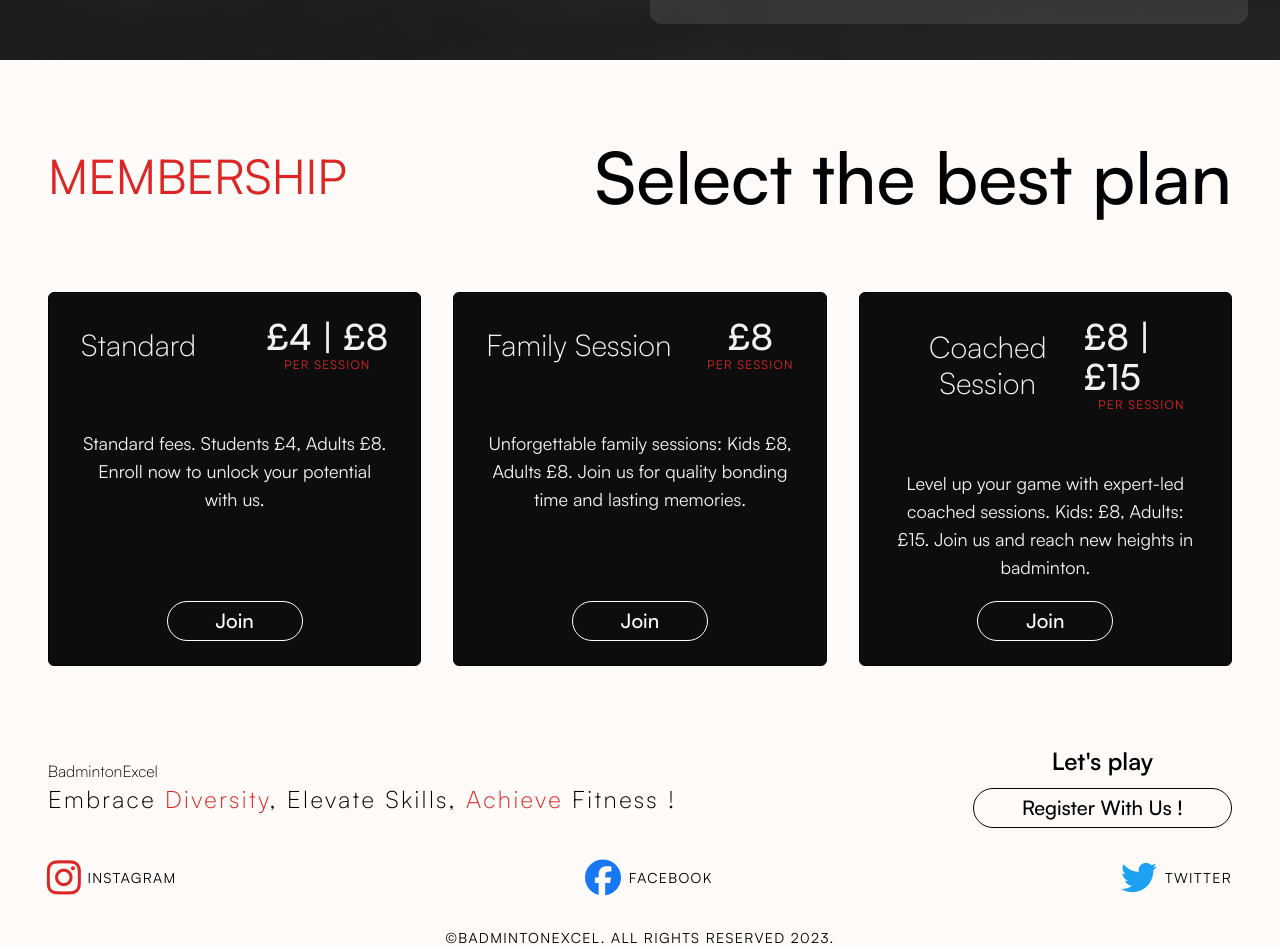
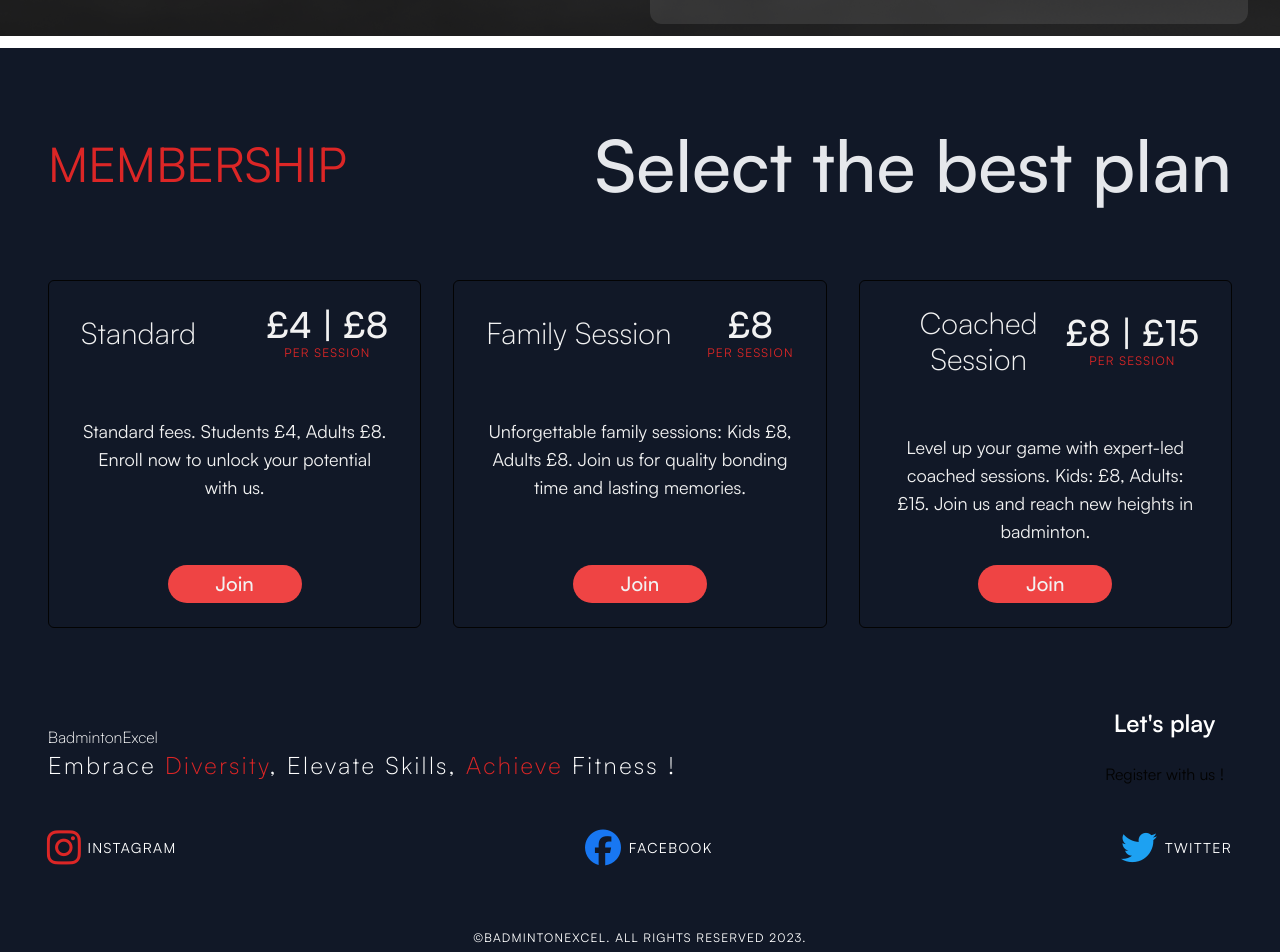
Before and after one commit to fola4/excel, a React (Vite) app: page /membership in a window 1280 px wide. Shown: the part 740-1692 px from the top of the page. Built offline with nearby package versions, Linux system fonts and the light colour scheme.

Commit message:
edit footer color edit main page quotes

```diff
--- a/src/components/CardPlan.jsx
+++ b/src/components/CardPlan.jsx
@@ -2,13 +2,13 @@ import React from "react";
 
 function CardPlan({ name, price, description }) {
   return (
-    <div className="flex max-w-xl flex-col gap-y-14 rounded-md border border-black bg-[hsl(0,0%,5%)] px-8 py-6 text-[hsl(0,0%,95%)]">
+    <div className="flex max-w-xl flex-col gap-y-14 rounded-md border border-black bg-gray-900 px-8 py-6 text-[hsl(0,0%,95%)]">
       {/* Card Top */}
       <div className="flex flex-col items-center justify-between md:flex-row">
         <div className="text-center text-3xl font-extralight">{name}</div>
 
         <div className="flex flex-col items-center">
-          <div className="text-4xl font-medium">{price}</div>
+          <div className="whitespace-nowrap text-4xl font-medium">{price}</div>
           <div className="text-xs uppercase tracking-widest text-red-600">
             per session
           </div>
@@ -21,7 +21,7 @@ function CardPlan({ name, price, description }) {
 
         <div>
           <a href="/membership#">
-            <button className="btn3 border-white bg-transparent text-white hover:border-red-600 hover:bg-white hover:text-black">
+            <button className=" rounded-[40px] bg-red-500 px-12 py-[5px] text-xl font-medium capitalize transition hover:border-red-600 hover:bg-red-500 hover:text-black">
               Join
             </button>
           </a>
--- a/src/components/Footer.jsx
+++ b/src/components/Footer.jsx
@@ -6,12 +6,12 @@ import { Link } from "react-router-dom";
 
 function Footer() {
   return (
-    <footer className="bg-[#fefbf8] px-12">
+    <footer className="mt-3 bg-gray-900 px-12 text-white">
       <div className="mb-20 flex w-full flex-col justify-between">
         <div className="my-20 items-center justify-between text-center lg:flex">
           <span className="text-2xl text-red-600 md:text-5xl">MEMBERSHIP</span>
 
-          <p className="text-2xl font-medium text-black md:text-7xl">
+          <p className="text-2xl font-medium text-gray-200 md:text-7xl">
             Select the best plan
           </p>
         </div>
@@ -65,7 +65,7 @@ function Footer() {
         </ul>
       </div>
 
-      <p className="my-8 text-center text-sm uppercase tracking-widest">
+      <p className="py-8 text-center text-xs uppercase tracking-widest">
         &copy;BadmintonExcel. All Rights Reserved 2023.
       </p>
     </footer>
--- a/src/index.css
+++ b/src/index.css
@@ -33,7 +33,7 @@ header {
   background-image: url(./assets/images/saif71-com-DHj4B4d-Gaw-unsplash.jpg);
   background-size: cover;
   background-position: top;
-  @apply px-0 lg:h-screen;
+  @apply px-0;
 }
 
 #team {
@@ -55,12 +55,6 @@ header {
   background-size: cover;
   background-position: top;
   height: 100vh;
-}
-
-@layer utilities {
-  .btn3 {
-    @apply inline-block rounded-[40px] border px-12 py-[5px] text-xl font-medium capitalize transition;
-  }
 }
 
 #main-page {
--- a/src/pages/About.jsx
+++ b/src/pages/About.jsx
@@ -5,15 +5,15 @@ import Feature from "../components/Feature";
 export default function About() {
   return (
     <div>
-      <header id="about-us">
+      <header id="about-us" className="grid">
         <div className=" absolute left-0 top-0 h-full w-full bg-black opacity-75"></div>
 
         {/* <!-- content --> */}
-        <div className="relative z-20 capitalize text-white">
+        <div className="relative z-20 self-center text-4xl capitalize text-white">
           <h1>We don't strive</h1>
           <h1>We Deliver Client's success</h1>
 
-          <p>
+          <p className=" text-lg">
             Halkwinds specializes in delivering real time business solution for
             your custom software development needs.
           </p>
@@ -21,14 +21,16 @@ export default function About() {
       </header>
 
       <section className="px-12">
-        <h2>
+        <h2 className="px-3 py-3 text-center text-2xl tracking-widest md:py-8">
           Halkwinds don't just strive for client's success but delivers it.
         </h2>
 
-        <div className="mx-auto grid auto-rows-fr gap-8 md:grid-cols-2 lg:grid-cols-3">
-          {features.map((feature, index) => (
-            <Feature index={index + 1} key={index} description={feature} />
-          ))}
+        <div className="grid">
+          <div className="mx-auto grid auto-rows-fr gap-8 md:grid-cols-2 lg:grid-cols-3">
+            {features.map((feature, index) => (
+              <Feature index={index + 1} key={index} description={feature} />
+            ))}
+          </div>
         </div>
       </section>
     </div>
--- a/src/pages/MainPage.jsx
+++ b/src/pages/MainPage.jsx
@@ -137,8 +137,11 @@ function MainPage() {
       </section>
 
       {/* <!-- section 5 --> */}
-      <article className="mx-2 my-8">
-        <h3 className="text-center text-4xl font-light">
+      <article className="relative px-2 py-8">
+        <i className="fa-solid fa-quote-left absolute left-0 top-0 text-9xl opacity-10 md:text-[10rem] lg:text-[15rem]" />
+        <i className="fa-solid fa-quote-right absolute bottom-0 right-0 text-9xl opacity-10 md:text-[10rem] lg:text-[15rem]"></i>
+
+        <h3 className="text-center text-5xl font-light md:text-6xl lg:text-8xl">
           "When you play badminton, play with passion, play with heart, and
           leave everything on the court."
         </h3>
```
